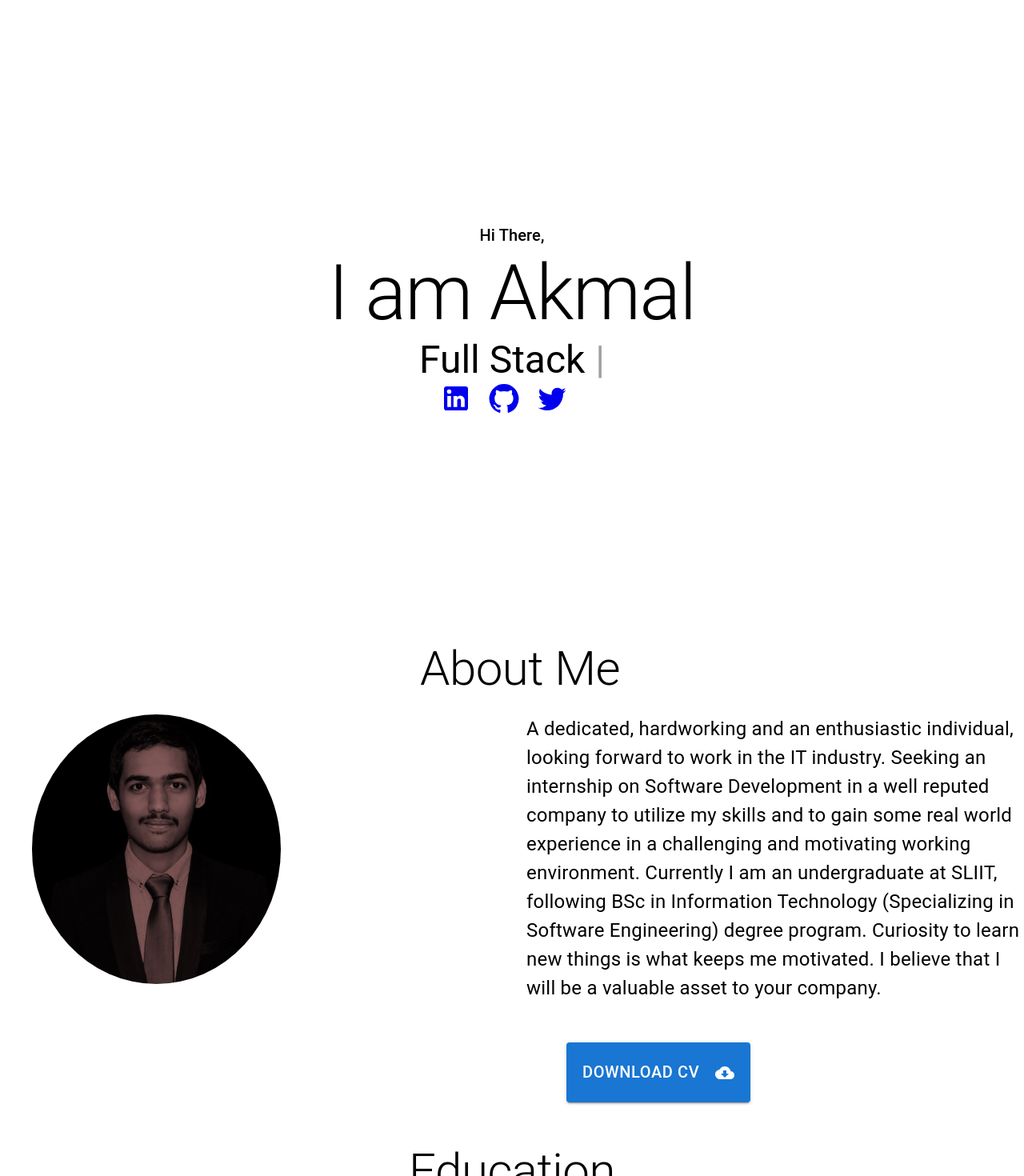
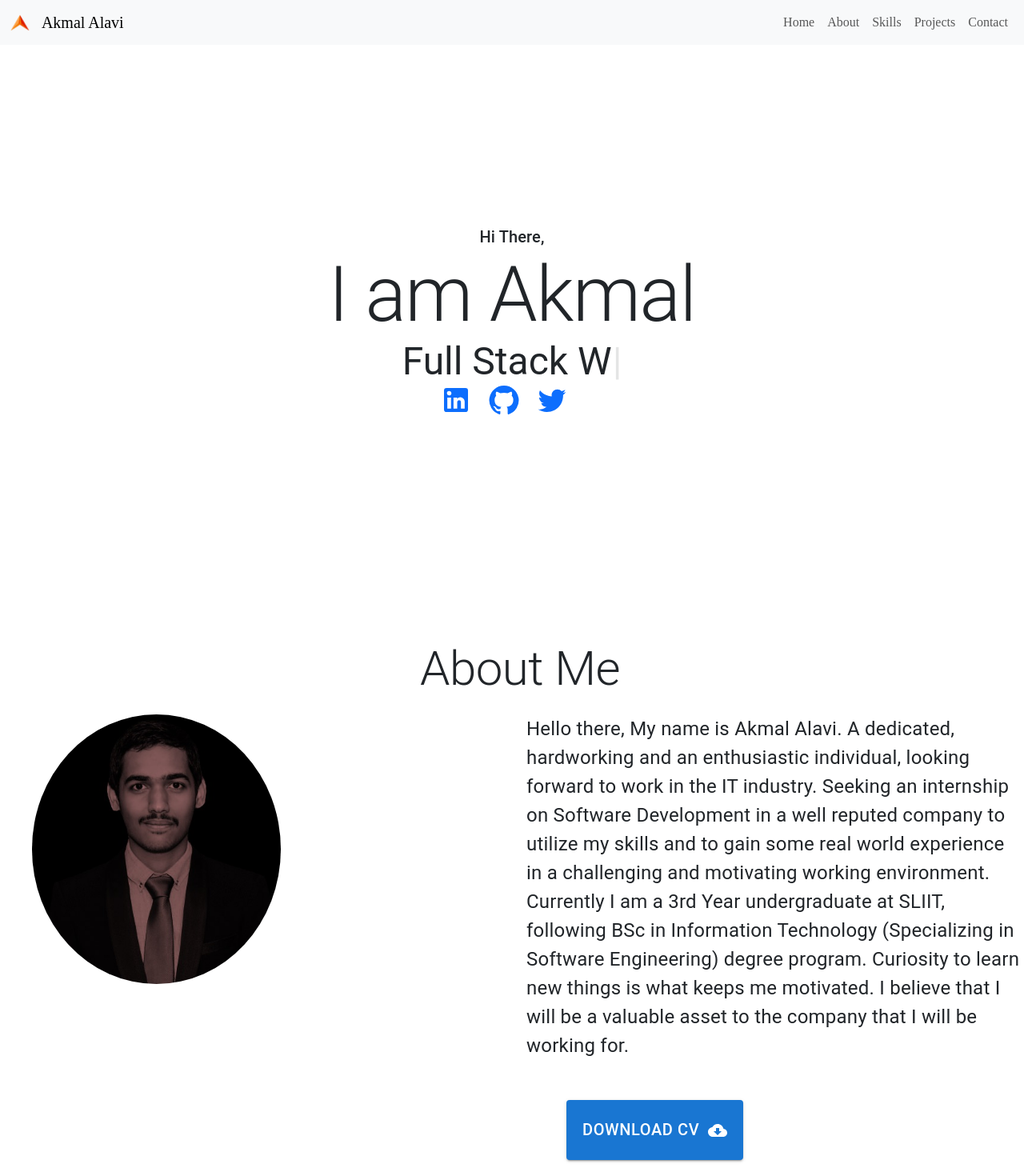
Before and after one commit to iamakmal/akmal-portfolio, a React (Create React App) app: page / in a window 1280 px wide. Shown: the top 1470 px of the page at 80% size. Built offline with nearby package versions, Linux system fonts and the light colour scheme.

Commit message:
99 percent done

```diff
--- a/package.json
+++ b/package.json
@@ -13,6 +13,7 @@
     "@testing-library/react": "^13.4.0",
     "@testing-library/user-event": "^13.5.0",
     "aos": "^3.0.0-beta.6",
+    "bootstrap": "^5.3.0",
     "react": "^18.2.0",
     "react-dom": "^18.2.0",
     "react-scripts": "5.0.1",
--- a/public/index.html
+++ b/public/index.html
@@ -39,5 +39,7 @@
       To begin the development, run `npm start` or `yarn start`.
       To create a production bundle, use `npm run build` or `yarn build`.
     -->
+    <script src="https://cdn.jsdelivr.net/npm/@popperjs/core@2.11.8/dist/umd/popper.min.js" integrity="sha384-I7E8VVD/ismYTF4hNIPjVp/Zjvgyol6VFvRkX/vR+Vc4jQkC+hVqc2pM8ODewa9r" crossorigin="anonymous"></script>
+<script src="https://cdn.jsdelivr.net/npm/bootstrap@5.3.0/dist/js/bootstrap.min.js" integrity="sha384-fbbOQedDUMZZ5KreZpsbe1LCZPVmfTnH7ois6mU1QK+m14rQ1l2bGBq41eYeM/fS" crossorigin="anonymous"></script>
   </body>
 </html>
--- a/src/App.js
+++ b/src/App.js
@@ -4,6 +4,8 @@ import Projects from './components/projects'
 import Skills from './components/skills'
 import Education from './components/education'
 import Contact from './components/contact'
+import Nav from './components/nav'
+import Footer from './components/footer'
 
 
 
@@ -16,12 +18,14 @@ function App() {
           //color: 'white'
         }}
       >
+        <Nav/>
         <Home />
         <About />
         <Education />
         <Skills />
         <Projects />
         <Contact />
+        <Footer/>
       </div>
     </>
   );
--- a/src/components/about.jsx
+++ b/src/components/about.jsx
@@ -34,22 +34,14 @@ function About() {
         }}/>
       </Grid>
       <Grid item xs={12} sm={6}>
-        <Typography variant="body1" sx={{ fontSize: '24px' }}
-        >A dedicated, hardworking and an enthusiastic individual,
-        looking forward to work in the IT industry. Seeking an
-        internship on Software Development in a well reputed
-        company to utilize my skills and to gain some real world
-        experience in a challenging and motivating working
-        environment. Currently I am an undergraduate at SLIIT,
-        following BSc in Information Technology (Specializing in
-        Software Engineering) degree program. Curiosity to learn
-        new things is what keeps me motivated. I believe that I will
-        be a valuable asset to your company.</Typography>
-        <a href={CV} download><Button variant="contained" size="large" sx={{margin:'50px', padding: '20px', fontSize: '20px'}}>Download CV  <DownloadIcon style={{paddingLeft:'20px'}}/></Button></a>
+        <Typography variant="body1" sx={{ fontSize: '24px' }}>
+        Hello there, My name is Akmal Alavi. A dedicated, hardworking and an enthusiastic individual, looking forward to work in the IT industry. Seeking an internship on Software Development in a well reputed company to utilize my skills and to gain some real world experience in a challenging and motivating working environment. Currently I am a 3rd Year undergraduate at SLIIT, following BSc in Information Technology (Specializing in Software Engineering) degree program. Curiosity to learn new things is what keeps me motivated. I believe that I will be a valuable asset to the company that I will be working for.</Typography>
+        <a href={CV} download><Button variant="contained" size="large" sx={{margin:'50px', padding: '20px', fontSize: '20px'}}>Download CV  &nbsp;<DownloadIcon/></Button></a>
       </Grid>
       </Grid>
     </Box>
-
+    <br/>
+    <br/>
     </section>
   )
 }
--- a/src/components/contact.jsx
+++ b/src/components/contact.jsx
@@ -38,7 +38,9 @@ function Contact() {
 
     return (
         <>
+        <section id="contact">
             <Typography variant="h2" align="center" gutterBottom>Contact Me</Typography>
+            <Typography variant="h6" color="text.secondary" align="center">For any project inquiries</Typography>
             <Grid
                 container
                 spacing={2}
@@ -67,6 +69,7 @@ function Contact() {
                     <img src={contact} style={{maxWidth: '100%', height: 'auto'}}/>
                 </Grid>
             </Grid>
+            </section>
         </>
     )
 }
--- a/src/components/education.jsx
+++ b/src/components/education.jsx
@@ -92,6 +92,8 @@ function Education() {
       </CardContent>
     </Card>
     </div>
+    <br/>
+    <br/>
     </section>
     </>
   )
--- /dev/null
+++ b/src/components/footer.jsx
@@ -0,0 +1,69 @@
+import React from 'react'
+import Container from "@mui/material/Container"
+import Typography from "@mui/material/Typography"
+import { Box } from "@mui/material"
+import { Grid } from '@mui/material'
+import TwitterIcon from '@mui/icons-material/Twitter';
+import LinkedInIcon from '@mui/icons-material/LinkedIn';
+import GitHubIcon from '@mui/icons-material/GitHub';
+import WhatsAppIcon from '@mui/icons-material/WhatsApp';
+
+
+function Footer() {
+  return (
+    <>
+    <hr/>
+      <Box
+        component="footer"
+        sx={{
+          backgroundColor: 'white',
+          p: 6,
+        }}
+      >
+        <Container maxWidth="lg">
+          <Grid container spacing={5}>
+            <Grid item xs={12} sm={4}>
+              <Typography variant="h6" color="text.primary" gutterBottom>
+                About Me
+              </Typography>
+              <Typography variant="body2" color="text.secondary">
+                I am an IT undergraduate. I develop web and mobile applications.
+              </Typography>
+            </Grid>
+            <Grid item xs={12} sm={4}>
+              <Typography variant="h6" color="text.primary" gutterBottom>
+                Contact Me
+              </Typography>
+              <Typography variant="body2" color="text.secondary">
+                Email: m.akmalalavi@gmail.com
+              </Typography>
+              <Typography variant="body2" color="text.secondary">
+                Phone: +94 76 113 6787
+              </Typography>
+            </Grid>
+            <Grid item xs={12} sm={4}>
+              <Typography variant="h6" color="text.primary" gutterBottom>
+                Follow Me
+              </Typography>
+              <a href="https://wa.me/94761136787" style={{ marginRight: '20px' }}><WhatsAppIcon style={{ fontSize: 30, color: "inherit" }} /></a>
+              <a href="https://www.linkedin.com/in/akmal-alavi/" style={{ marginRight: '20px' }}><LinkedInIcon style={{ fontSize: 30, color: "inherit" }} /></a>
+              <a href="https://github.com/iamakmal" style={{ marginRight: '20px' }}><GitHubIcon style={{ fontSize: 30, color: "inherit" }} /></a>
+              <a href="https://twitter.com/_iamakmal_" style={{ marginRight: '20px' }}><TwitterIcon style={{ fontSize: 30, color: "inherit" }} /></a>
+            </Grid>
+          </Grid>
+          <Box mt={5}>
+            <Typography variant="body2" color="text.secondary" align="center">
+              {"Copyright © "}
+              Akmal Alavi
+              {" "}
+              {new Date().getFullYear()}
+              {"."}
+            </Typography>
+          </Box>
+        </Container>
+      </Box>
+    </>
+  )
+}
+
+export default Footer
--- a/src/components/home.jsx
+++ b/src/components/home.jsx
@@ -15,6 +15,7 @@ function Home() {
       display: 'flex',
       flexDirection: 'column',
       height: '100vh',
+      //backgroundImage: {backgroundImg},
       alignItems: 'center',
       justifyContent: 'center',
     }}
--- /dev/null
+++ b/src/components/nav.jsx
@@ -0,0 +1,39 @@
+import React from 'react'
+import logo from '../assets/logo.png'
+function Nav() {
+
+  return (
+    <>
+    <nav class="navbar navbar-expand-lg bg-body-tertiary fixed-top navbar-transparent">
+  <div class="container-fluid">
+    <a class="navbar-brand" href="#">
+    <img src={logo} alt="Logo" height="22" class="d-inline-block align-text-top"/> &nbsp; Akmal Alavi </a>
+    <button class="navbar-toggler" type="button" data-bs-toggle="collapse" data-bs-target="#navbarNav" aria-controls="navbarNav" aria-expanded="false" aria-label="Toggle navigation">
+      <span class="navbar-toggler-icon"></span>
+    </button>
+    <div class="collapse navbar-collapse" id="navbarNav">
+      <ul class="navbar-nav ms-auto">
+        <li class="nav-item">
+          <a class="nav-link" href="#home">Home</a>
+        </li>
+        <li class="nav-item">
+          <a class="nav-link" href="#about">About</a>
+        </li>
+        <li class="nav-item">
+          <a class="nav-link" href="#skills">Skills</a>
+        </li>
+        <li class="nav-item">
+          <a class="nav-link" href="#projects">Projects</a>
+        </li>
+        <li class="nav-item">
+          <a class="nav-link" href="#contact">Contact</a>
+        </li>
+      </ul>
+    </div>
+  </div>
+</nav>
+    </>
+  );
+}
+
+export default Nav
--- a/src/components/skills.jsx
+++ b/src/components/skills.jsx
@@ -153,6 +153,8 @@ function Skills() {
     </Grid>
 
     </Grid>
+    <br/>
+    <br/>
     </section>
     </>
   )
--- a/src/index.js
+++ b/src/index.js
@@ -1,4 +1,5 @@
 import React from 'react';
+import 'bootstrap/dist/css/bootstrap.min.css';
 import ReactDOM from 'react-dom/client';
 import './index.css';
 import App from './App';
```
Also changed, not shown: src/assets/logo.png (added), 1 other file (tests, documents, lock files or other folders).
